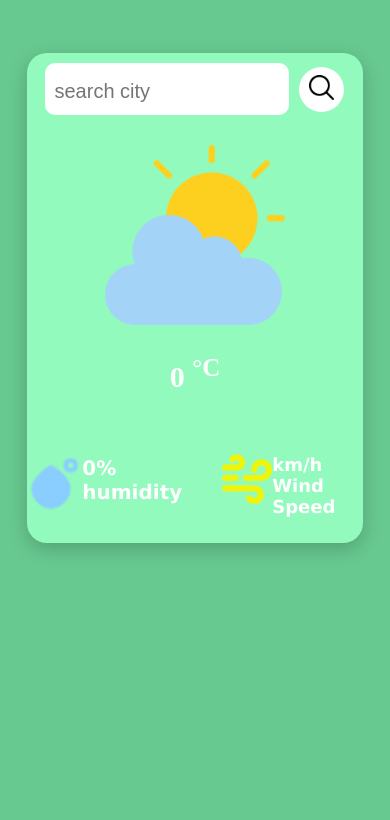
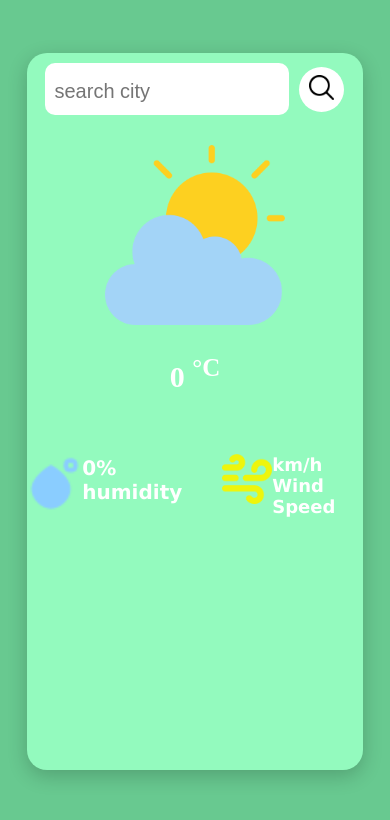
Before and after one commit to muhammaduzair432/weather-app, a plain HTML site: page index.html in a window 390 px wide. Drawn offline with Linux system fonts and the light colour scheme.

Commit message:
Update style.css

```diff
--- a/style.css
+++ b/style.css
@@ -271,7 +271,7 @@ input:hover{
 @media  screen and (max-width:1831px){
     main{
 
-        height: 63vh;
+        height: 85vh;
     }
     .windtext{
         font-size: 33px;
@@ -341,10 +341,10 @@ input:hover{
     .weatherdetails{
         gap: 75px;
     }
-    main{
+    /* main{
         height: 58vh;
 
-    }
+    } */
      #windpic{
     height: 55px;
     width: 55px;
```
